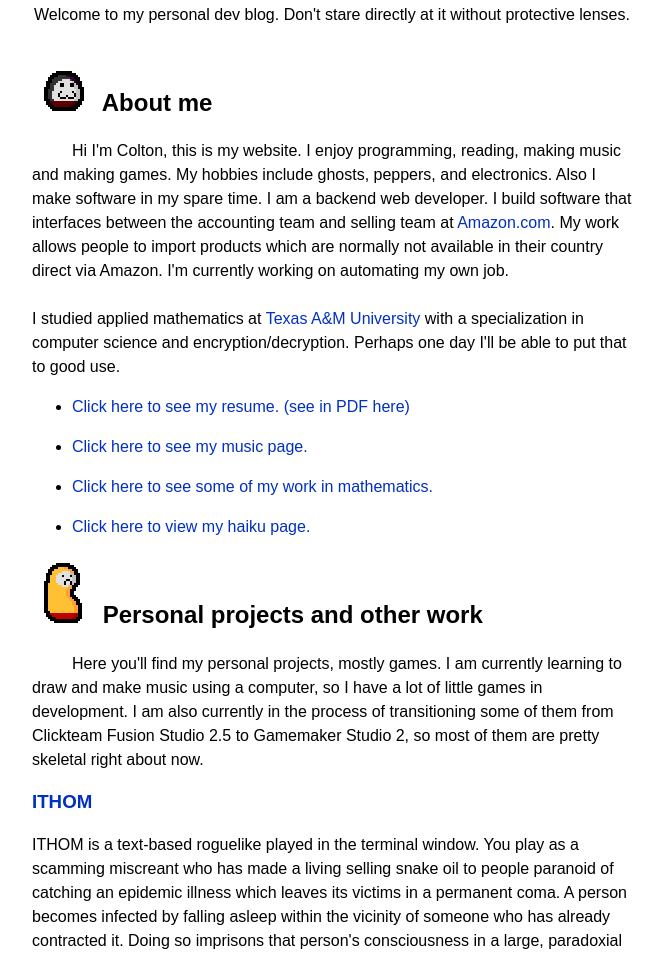
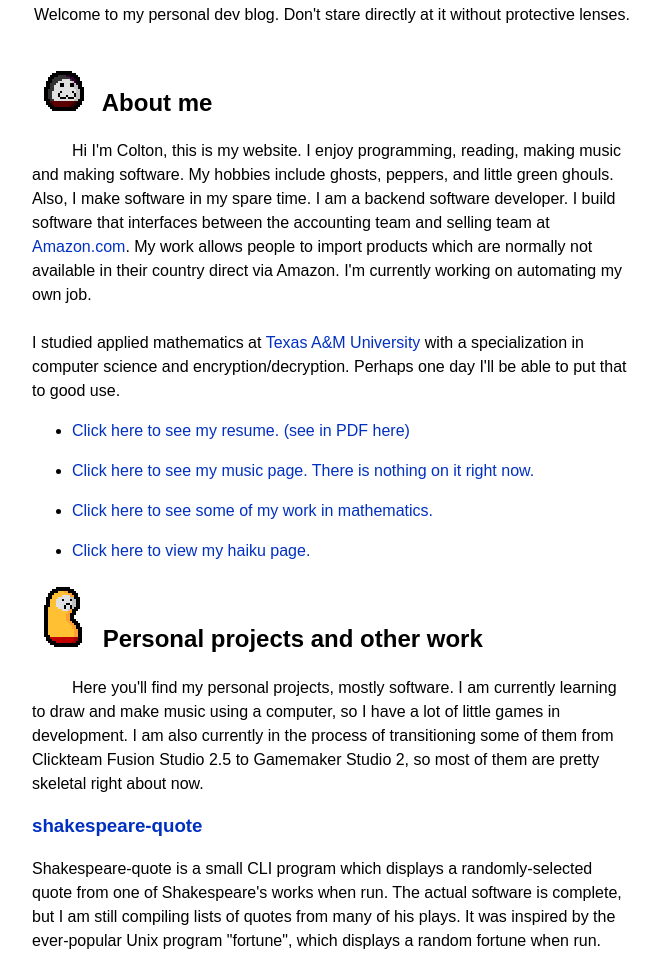
Before and after one commit to peppergeist/peppergeist.com, a plain HTML site: page index.html in a window 1280 px wide. Shown: the part 273-1229 px from the top of the page, without its empty margins (308-971 px from the left). Drawn offline with Linux system fonts and the light colour scheme.

Commit message:
Added info about shakespeare-quote to main page.

```diff
--- a/index.html
+++ b/index.html
@@ -34,10 +34,10 @@
 			</h2>
 			<div class="Indented">
 				Hi I'm Colton, this is my website.
-				I enjoy programming, reading, making music and making games.
-				My hobbies include ghosts, peppers, and electronics.
-				Also I make software in my spare time.
-				I am a backend web developer.
+				I enjoy programming, reading, making music and making software.
+				My hobbies include ghosts, peppers, and little green ghouls.
+				Also, I make software in my spare time.
+				I am a backend software developer.
 				I build software that interfaces between the accounting team and selling team at <a href="https://www.amazon.com/">Amazon.com</a>.
 				My work allows people to import products which are normally not available in their country direct via Amazon.
 				I'm currently working on automating my own job.
@@ -47,7 +47,7 @@
 				Perhaps one day I'll be able to put that to good use.
 				<ul>
 					<li><a href="pages/resume.html">Click here to see my resume.</a> <a href="doc/resume.pdf">(see in PDF here)</a></li>
-					<li><a href="pages/music.html">Click here to see my music page.</a></li>
+					<li><a href="pages/music.html">Click here to see my music page. There is nothing on it right now.</a></li>
 					<li><a href="pages/math.html">Click here to see some of my work in mathematics.</a>
 				    <li><a href="pages/haiku.html">Click here to view my haiku page.</a>
 				</ul>
@@ -57,9 +57,14 @@
 				Personal projects and other work
 			</h2>
 			<div class="Indented">
-				Here you'll find my personal projects, mostly games.
+				Here you'll find my personal projects, mostly software.
 				I am currently learning to draw and make music using a computer, so I have a lot of little games in development.
 				I am also currently in the process of transitioning some of them from Clickteam Fusion Studio 2.5 to Gamemaker Studio 2, so most of them are pretty skeletal right about now.
+
+                <h3><a href="https://github.com/peppergeist/shakespeare-quote">shakespeare-quote</a></h3>
+                Shakespeare-quote is a small CLI program which displays a randomly-selected quote from one of Shakespeare's works when run.
+                The actual software is complete, but I am still compiling lists of quotes from many of his plays.
+                It was inspired by the ever-popular Unix program "fortune", which displays a random fortune when run.
 
                 <h3><a href="pages/ithom.html">ITHOM</a></h3>
 				ITHOM is a text-based roguelike played in the terminal window.
```
